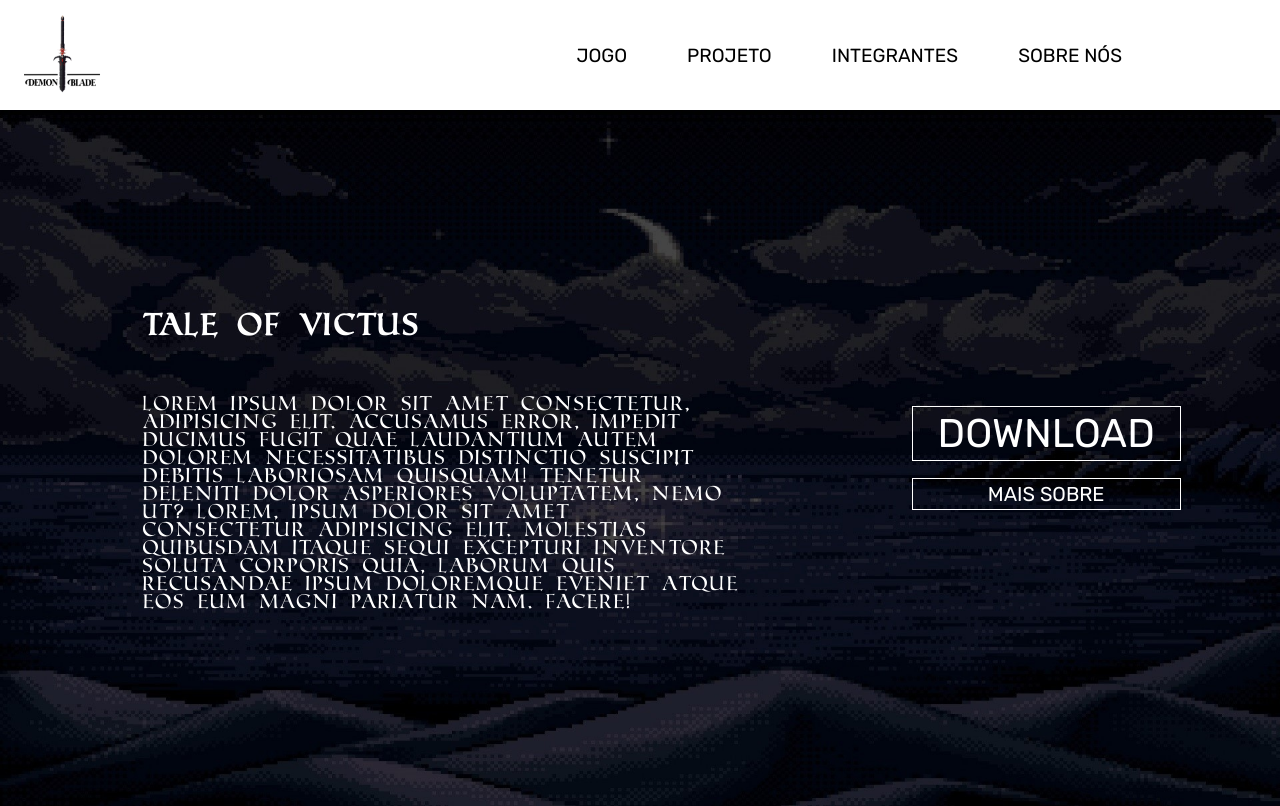
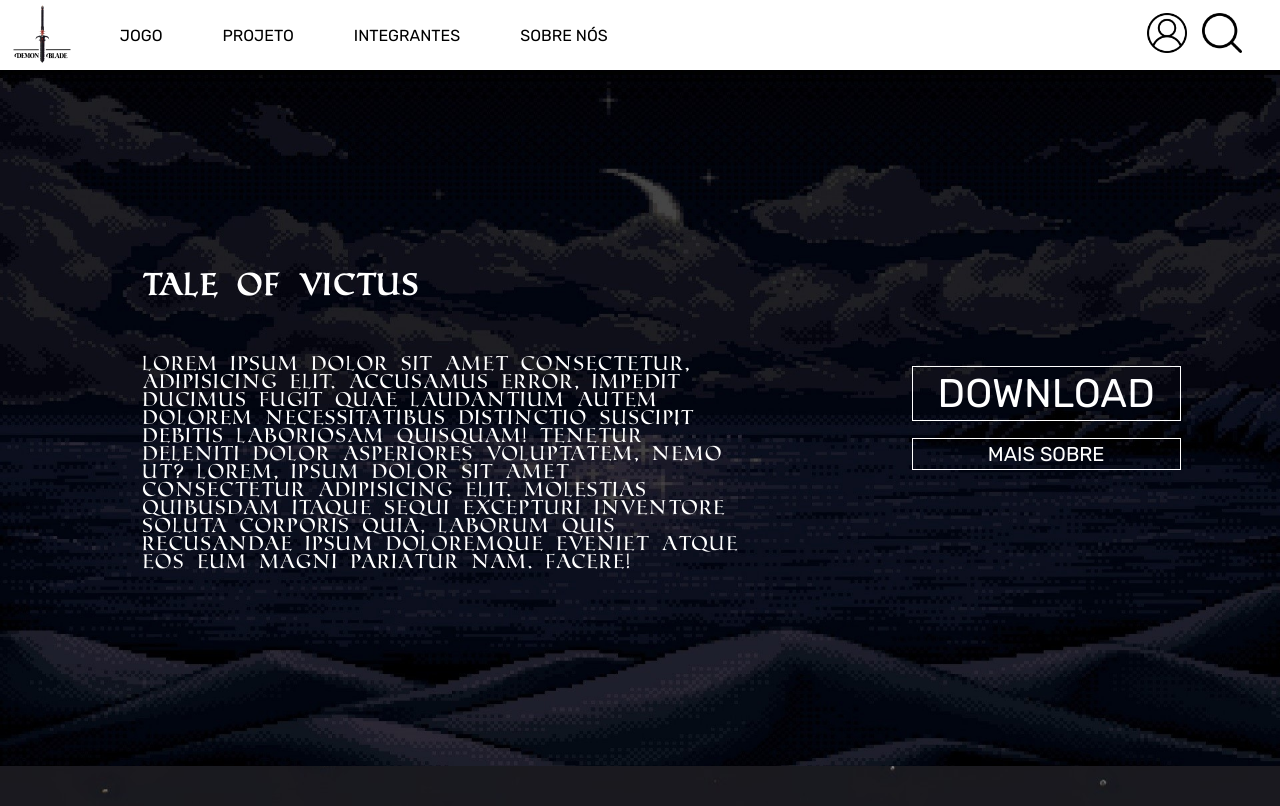
Before and after one commit to GabrielVieira5/TCC, a plain HTML site: page index.html in a window 1280 px wide. Shown: the top 806 px of the page. Drawn offline with Linux system fonts and the light colour scheme.

Commit message:
eeeeeeeeeeeeeeeeeeeeeeeeeeeee

```diff
--- a/index.html
+++ b/index.html
@@ -22,7 +22,10 @@
             <a href="#inte" class="text-navbar">Integrantes</a>
             <a href="#sobr" class="text-navbar">Sobre nós</a>
         </nav>
-
+        <nav class="navbar-right">
+            <a href="#"><img src="imagens/usuario.png" alt="" class="pic-right"></a>
+            <a href="#"><img src="imagens/710082.png" alt="" class="pic-right"></a>
+        </nav>
     </header>
     <main>
         <section class="fullscreen-section" id="cont">
--- a/style.css
+++ b/style.css
@@ -33,8 +33,8 @@ body{
 
 header > nav{
     display: flex;
-    position: absolute;
-    right: 10%;
+
+    margin-left: 1%;
     text-align: center;
     align-items: flex-end;
     justify-content: center;
@@ -45,7 +45,7 @@ header > nav{
     color: black;
     text-decoration: none;
     margin: 0 15px;
-    font-size: 19px;
+
     transition: .5s;
     font-family: rubik, Verdana, Geneva, Tahoma, sans-serif, 'Times New Roman', Times, serif;
     padding: 15px;
@@ -68,14 +68,23 @@ header{
 
 
 .logo{
-    width: 80px;
+    width: 60px;
     margin-left: 7px;
     align-items: flex-start;
-    padding: 15px;
+    padding: 5px;
 }
 
+.navbar-right{
+    display: flex;
+    position: absolute;
+    right: 3%;
+    justify-content: center;
+    gap: 15px;
+}
 
-
+.pic-right{
+    width: 40px;
+}
 
 .fullscreen-section{
     height: 445px;
@@ -126,10 +135,6 @@ section.integrantes{
 
 }
 
-.navbar-right{
-    display: flex;
-    align-items: flex-end;
-}
 
 #caixa{
     border: 0;
```
Also changed, not shown: imagens/usuario.png (added).
